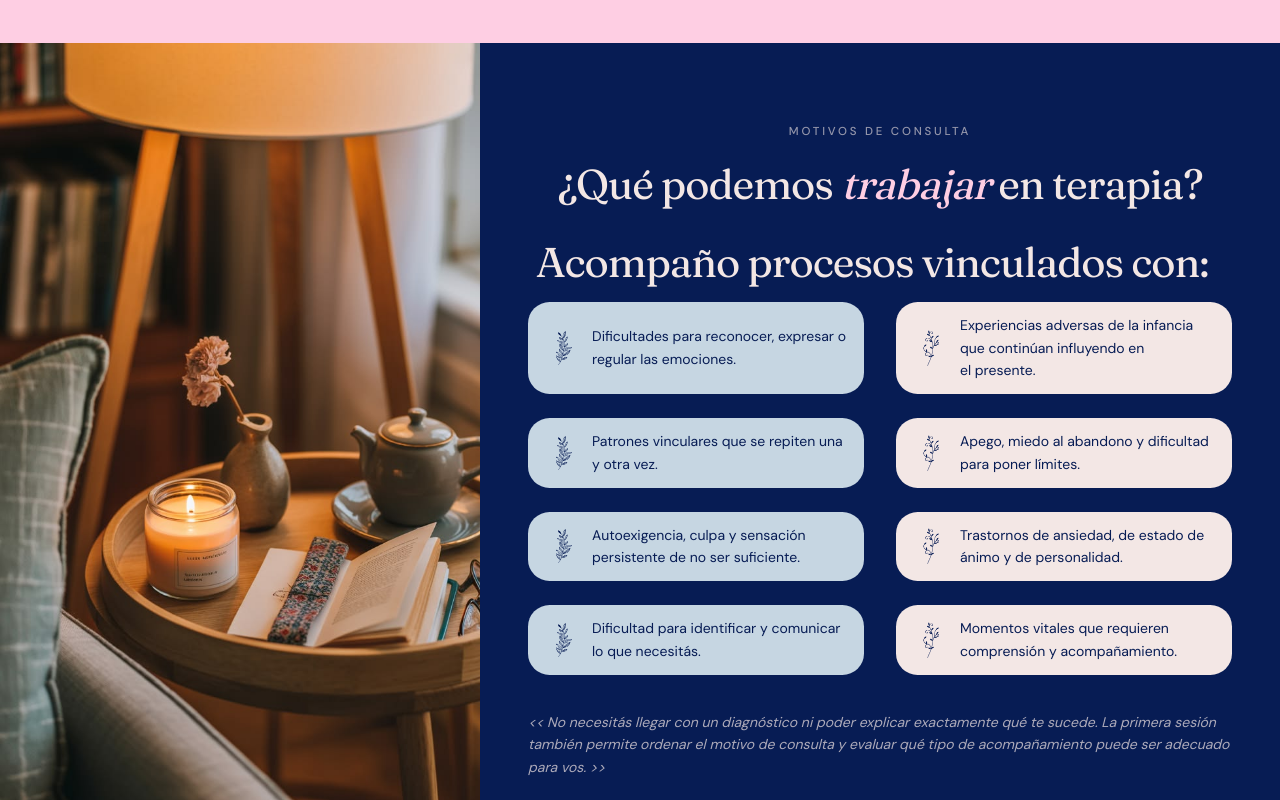
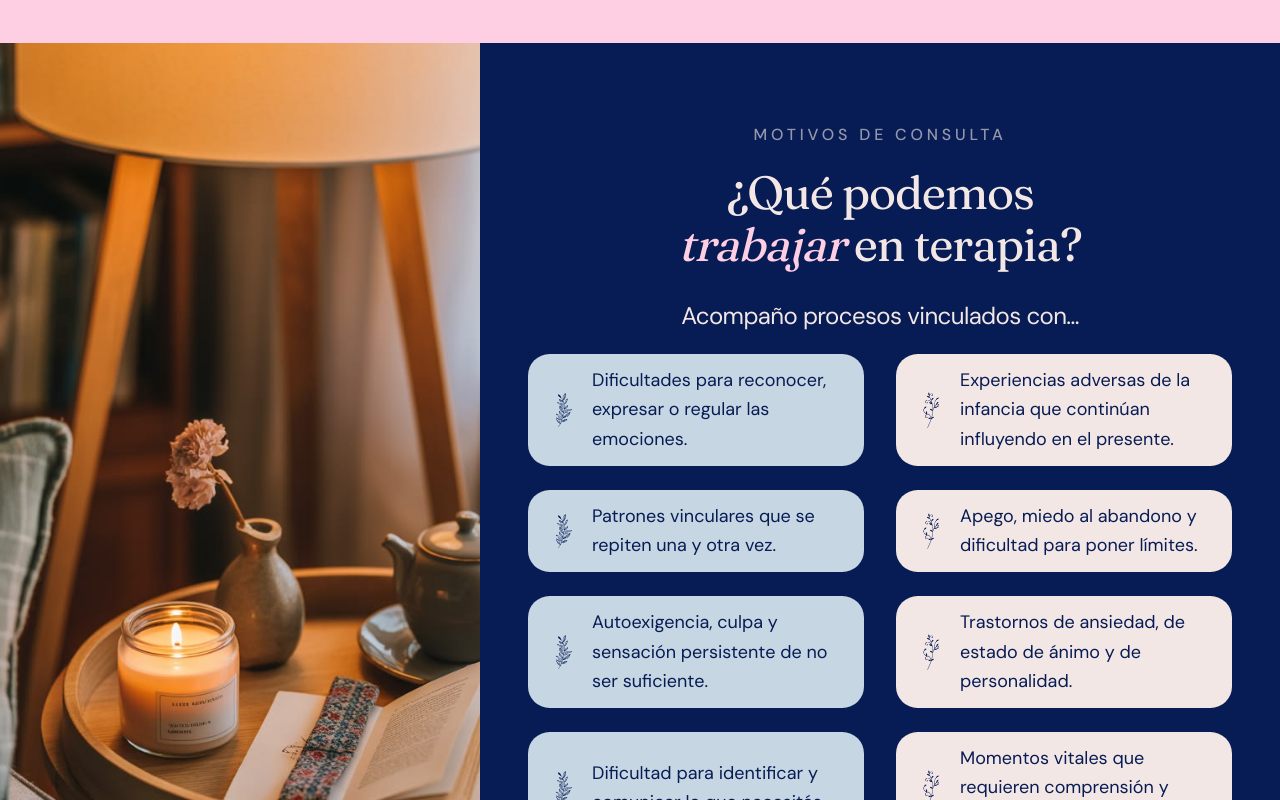
Before and after one commit to AlterManu/luciaindo-rebrand, a Next.js app: page / in a window 1280 px wide. Shown: the part 1700-2500 px from the top of the page. Built offline with nearby package versions, Linux system fonts and the light colour scheme.

Commit message:
feat: topics - responsive

```diff
--- a/components/home/consultation-topics.tsx
+++ b/components/home/consultation-topics.tsx
@@ -19,9 +19,9 @@ const imageSrcB = "/images/leaves-2.png";
 export function ConsultationTopics() {
   return (
     <section id="motivos">
-      <div className="grid md:grid-cols-[0.75fr_1.25fr]">
+      <div className="grid lg:grid-cols-[0.75fr_1.25fr]">
         {/* Image column */}
-        <div className="relative h-[40vh] md:h-full">
+        <div className="relative h-[60vh] lg:h-full">
           <Image
             src="/images/work.jpg"
             alt="Espacio de trabajo"
@@ -32,39 +32,39 @@ export function ConsultationTopics() {
         </div>
 
         {/* Checklist column */}
-        <div className="bg-secondary px-6 py-16 text-secondary-foreground md:px-12 lg:py-20">
-          <span className="text-[0.72rem] font-medium uppercase tracking-[0.24em] text-secondary-foreground/60 block w-full text-center">
+        <div className="bg-secondary px-6 py-16 text-secondary-foreground lg:px-12 lg:py-20">
+          <span className="text-[0.72rem] xl:text-base font-medium uppercase tracking-[0.24em] text-secondary-foreground/60 block w-full text-center">
             Motivos de consulta
           </span>
 
-          <h2 className="mt-5 text-balance text-center font-serif text-3xl leading-[1.12] tracking-tight md:text-[2.6rem]">
+          <h2 className="mt-5 text-balance text-center font-serif leading-[1.12] tracking-tight text-3xl md:text-[2.9rem] ">
             ¿Qué podemos <span className="italic text-primary">trabajar</span>{" "}
             en terapia?
           </h2>
 
-          <h3 className="mt-8 text-balance font-serif text-base leading-[1.12] tracking-tight md:text-[2.6rem] pl-2">
-            Acompaño procesos vinculados con:
+          <h3 className="mt-8 text-balance text-center leading-[1.12] tracking-tight text-base md:text-xl lg:text-2xl">
+            Acompaño procesos vinculados con...
           </h3>
 
-          <ul className="mt-4 grid gap-x-8 gap-y-6 sm:grid-cols-2">
+          <ul className="mt-6 grid gap-x-8 gap-y-6 sm:grid-cols-2">
             {topics.map((topic, i) => (
               <li
                 key={i}
-                className={`flex items-center gap-2 rounded-2xl px-4 py-3 text-sm ${i % 2 === 0 ? "bg-accent" : "bg-muted"}`}
+                className={`flex items-center gap-2 rounded-2xl px-4 py-3 ${i % 2 === 0 ? "bg-accent" : "bg-muted"}`}
               >
                 <img
                   src={i % 2 === 0 ? imageSrcA : imageSrcB}
                   className="h-10 w-10"
                   alt="hojas"
                 />
-                <span className="text-sm text-pretty leading-relaxed text-secondary">
+                <span className="text-sm md:text-lg xl:text-lg text-pretty leading-relaxed text-secondary">
                   {topic}
                 </span>
               </li>
             ))}
           </ul>
 
-          <p className="mt-9 text-pretty text-sm leading-relaxed text-secondary-foreground/70 italic">
+          <p className="mt-9 text-sm md:text-lg lg:text-xl text-pretty leading-relaxed text-secondary-foreground/70 italic">
             {`<< No necesitás llegar con un diagnóstico ni poder explicar exactamente qué te sucede. La primera sesión también permite ordenar el motivo de consulta y evaluar qué tipo de acompañamiento puede ser adecuado para vos. >>`}
           </p>
         </div>
```
Also changed, not shown: public/favicon-32x32.png.
